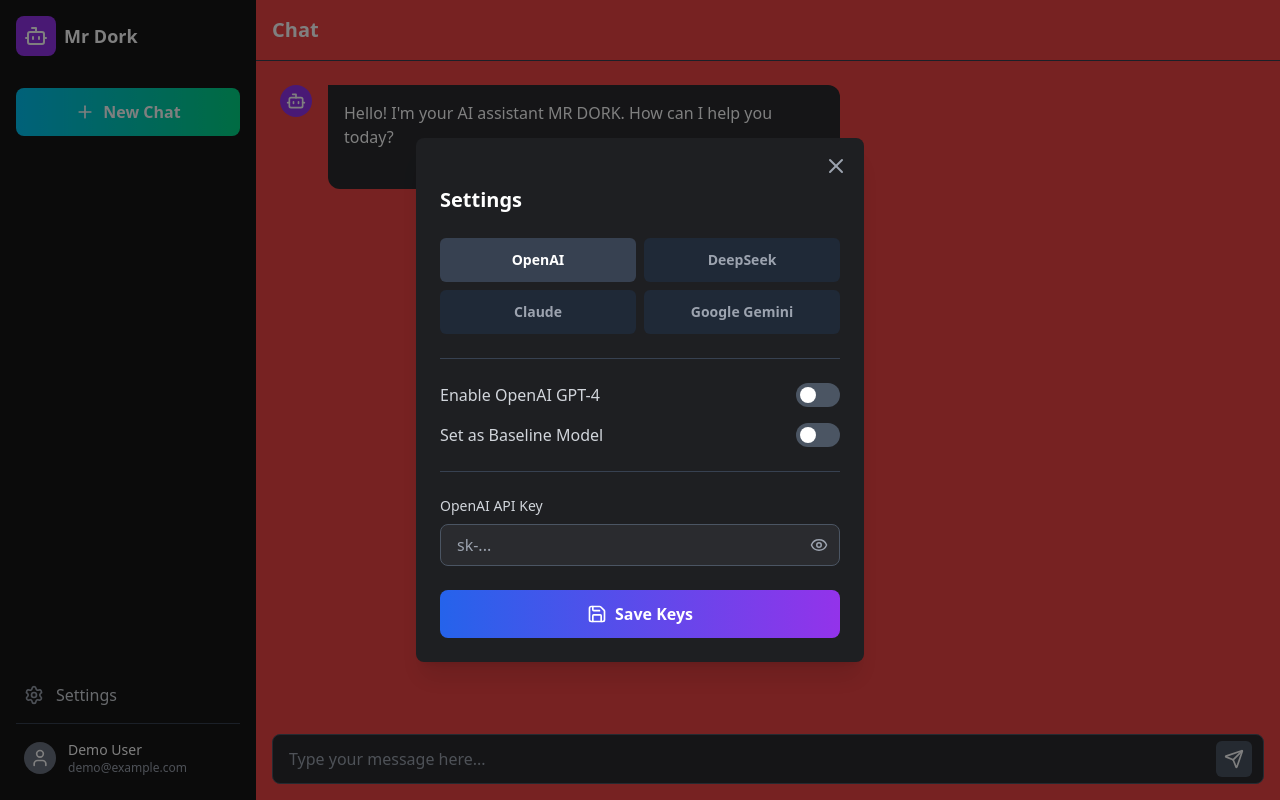
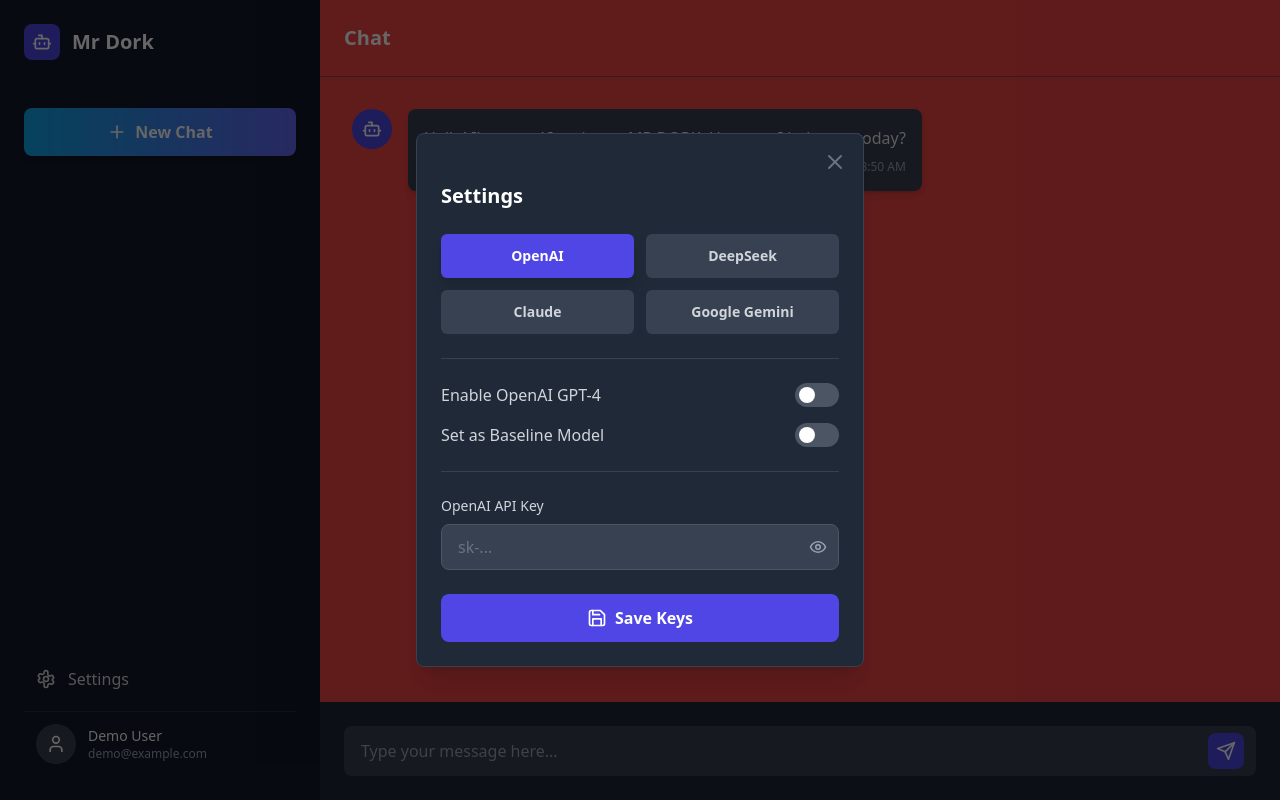
Before and after one commit to axs03/modelaio, a React (Vite) app in the folder frontend/: page / in a window 1280 px wide. Both pictures are taken after a click on the button "Settings". Built offline with nearby package versions, Linux system fonts and the light colour scheme.

Commit message:
refactor: Improve UI and structure components

```diff
--- a/frontend/src/components/ChatMessage.jsx
+++ b/frontend/src/components/ChatMessage.jsx
@@ -5,18 +5,17 @@
 ================================================================================
 */
 import React from 'react';
-import { User, Bot } from 'lucide-react';
+import { UserIcon, BotIcon } from './Icons';
 
 const ChatMessage = ({ message }) => {
   const isAI = message.sender === 'ai';
-
   return (
     <div className={`flex items-start gap-4 ${isAI ? '' : 'flex-row-reverse'}`}>
-      <div className={`flex-shrink-0 h-8 w-8 rounded-full flex items-center justify-center ${isAI ? 'bg-purple-600' : 'bg-gray-500'}`}>
-        {isAI ? <Bot className="h-5 w-5 text-white" /> : <User className="h-5 w-5 text-white" />}
+      <div className={`flex-shrink-0 h-10 w-10 rounded-full flex items-center justify-center ${isAI ? 'bg-indigo-600' : 'bg-gray-600'}`}>
+        {isAI ? <BotIcon /> : <UserIcon />}
       </div>
-      <div className={`max-w-lg p-4 rounded-xl ${isAI ? 'bg-[#2a2b2f] rounded-tl-none' : 'bg-blue-600 rounded-br-none'}`}>
-        <p className="text-white">{message.text}</p>
+      <div className={`max-w-xl p-4 rounded-lg shadow-md ${isAI ? 'bg-gray-700 text-gray-200' : 'bg-indigo-600 text-white'}`}>
+        <p className="leading-relaxed">{message.text}</p>
         <p className="text-xs text-gray-400 mt-2 text-right">{message.timestamp}</p>
       </div>
     </div>
--- a/frontend/src/components/ChatWindow.jsx
+++ b/frontend/src/components/ChatWindow.jsx
@@ -5,8 +5,8 @@
 ================================================================================
 */
 import React, { useState, useRef, useEffect } from 'react';
-import { Send } from 'lucide-react';
 import ChatMessage from './ChatMessage';
+import { SendIcon } from './Icons';
 
 const ChatWindow = () => {
     const [messages, setMessages] = useState([
@@ -30,61 +30,34 @@
 
     const handleSend = () => {
         if (input.trim() === '') return;
-
-        const timestamp = new Date().toLocaleTimeString('en-US', {
-            hour: 'numeric',
-            minute: 'numeric',
-            second: 'numeric',
-            hour12: true,
-        });
-
-        const userMessage = {
-            id: Date.now(),
-            text: input,
-            sender: 'user',
-            timestamp,
-        };
-
+        const timestamp = new Date().toLocaleTimeString('en-US', { hour: 'numeric', minute: 'numeric', second: 'numeric', hour12: true });
+        const userMessage = { id: Date.now(), text: input, sender: 'user', timestamp };
         setMessages((prevMessages) => [...prevMessages, userMessage]);
         setInput('');
 
         // --- Backend Integration Point ---
         setTimeout(() => {
-            const aiResponse = {
-                id: Date.now() + 1,
-                text: `This is a simulated response to: "${userMessage.text}"`,
-                sender: 'ai',
-                timestamp: new Date().toLocaleTimeString('en-US', {
-                    hour: 'numeric',
-                    minute: 'numeric',
-                    second: 'numeric',
-                    hour12: true,
-                }),
-            };
+            const aiResponse = { id: Date.now() + 1, text: `This is a simulated response to: "${userMessage.text}"`, sender: 'ai', timestamp: new Date().toLocaleTimeString('en-US', { hour: 'numeric', minute: 'numeric', second: 'numeric', hour12: true }) };
             setMessages((prevMessages) => [...prevMessages, aiResponse]);
         }, 1500);
     };
 
     const handleKeyPress = (e) => {
-        if (e.key === 'Enter') {
-            handleSend();
-        }
+        if (e.key === 'Enter') handleSend();
     };
 
     return (
         <div className="flex flex-col flex-1">
-            <header className="p-4 border-b border-gray-700">
-                <h1 className="text-xl font-semibold">Chat</h1>
+            <header className="p-6 border-b border-gray-700/50">
+                <h1 className="text-xl font-semibold text-white">Chat</h1>
             </header>
-
-            <main className="flex-1 overflow-y-auto p-6 space-y-6">
+            <main className="flex-1 overflow-y-auto p-8 space-y-8">
                 {messages.map((msg) => (
                     <ChatMessage key={msg.id} message={msg} />
                 ))}
                 <div ref={chatEndRef} />
             </main>
-
-            <footer className="p-4">
+            <footer className="p-6 bg-gray-800">
                 <div className="relative">
                     <input
                         type="text"
@@ -92,13 +65,13 @@
                         onChange={(e) => setInput(e.target.value)}
                         onKeyPress={handleKeyPress}
                         placeholder="Type your message here..."
-                        className="w-full bg-[#2a2b2f] border border-gray-600 rounded-lg py-3 pl-4 pr-12 text-white placeholder-gray-400 focus:outline-none focus:ring-2 focus:ring-[#00C4F4]"
+                        className="w-full bg-gray-700 border border-transparent rounded-lg py-3 pl-4 pr-14 text-white placeholder-gray-400 focus:outline-none focus:ring-2 focus:ring-indigo-500"
                     />
                     <button
                         onClick={handleSend}
-                        className="absolute right-3 top-1/2 -translate-y-1/2 p-2 bg-gray-600 hover:bg-gray-500 rounded-md transition-colors"
+                        className="absolute right-3 top-1/2 -translate-y-1/2 p-2 bg-indigo-600 hover:bg-indigo-700 rounded-lg transition-colors"
                     >
-                        <Send className="h-5 w-5 text-white" />
+                        <SendIcon />
                     </button>
                 </div>
             </footer>
--- /dev/null
+++ b/frontend/src/components/Icons.jsx
@@ -0,0 +1,16 @@
+/*
+================================================================================
+| FILE: src/components/Icons.jsx
+| DESCRIPTION: Contains all SVG icon components for the application.
+================================================================================
+*/
+import React from 'react';
+
+export const PlusIcon = () => <svg xmlns="[http://www.w3.org/2000/svg](http://www.w3.org/2000/svg)" width="20" height="20" viewBox="0 0 24 24" fill="none" stroke="currentColor" strokeWidth="2" strokeLinecap="round" strokeLinejoin="round"><path d="M5 12h14" /><path d="M12 5v14" /></svg>;
+export const SettingsIcon = () => <svg xmlns="[http://www.w3.org/2000/svg](http://www.w3.org/2000/svg)" width="20" height="20" viewBox="0 0 24 24" fill="none" stroke="currentColor" strokeWidth="2" strokeLinecap="round" strokeLinejoin="round"><path d="M12.22 2h-.44a2 2 0 0 0-2 2v.18a2 2 0 0 1-1 1.73l-.43.25a2 2 0 0 1-2 0l-.15-.08a2 2 0 0 0-2.73.73l-.22.38a2 2 0 0 0 .73 2.73l.15.1a2 2 0 0 1 0 2l-.15.08a2 2 0 0 0-.73 2.73l.22.38a2 2 0 0 0 2.73.73l.15-.08a2 2 0 0 1 2 0l.43.25a2 2 0 0 1 1 1.73V20a2 2 0 0 0 2 2h.44a2 2 0 0 0 2-2v-.18a2 2 0 0 1 1-1.73l.43-.25a2 2 0 0 1 2 0l.15.08a2 2 0 0 0 2.73-.73l.22-.38a2 2 0 0 0-.73-2.73l-.15-.08a2 2 0 0 1 0-2l.15-.08a2 2 0 0 0 .73-2.73l-.22-.38a2 2 0 0 0-2.73-.73l-.15.08a2 2 0 0 1-2 0l-.43-.25a2 2 0 0 1-1-1.73V4a2 2 0 0 0-2-2z" /><circle cx="12" cy="12" r="3" /></svg>;
+export const SendIcon = () => <svg xmlns="[http://www.w3.org/2000/svg](http://www.w3.org/2000/svg)" width="20" height="20" viewBox="0 0 24 24" fill="none" stroke="currentColor" strokeWidth="2" strokeLinecap="round" strokeLinejoin="round"><path d="m22 2-7 20-4-9-9-4Z" /><path d="M22 2 11 13" /></svg>;
+export const UserIcon = () => <svg xmlns="[http://www.w3.org/2000/svg](http://www.w3.org/2000/svg)" width="20" height="20" viewBox="0 0 24 24" fill="none" stroke="currentColor" strokeWidth="2" strokeLinecap="round" strokeLinejoin="round"><path d="M19 21v-2a4 4 0 0 0-4-4H9a4 4 0 0 0-4 4v2" /><circle cx="12" cy="7" r="4" /></svg>;
+export const BotIcon = () => <svg xmlns="[http://www.w3.org/2000/svg](http://www.w3.org/2000/svg)" width="20" height="20" viewBox="0 0 24 24" fill="none" stroke="currentColor" strokeWidth="2" strokeLinecap="round" strokeLinejoin="round"><path d="M12 8V4H8" /><rect width="16" height="12" x="4" y="8" rx="2" /><path d="M2 14h2" /><path d="M20 14h2" /><path d="M15 13v2" /><path d="M9 13v2" /></svg>;
+export const XIcon = () => <svg xmlns="[http://www.w3.org/2000/svg](http://www.w3.org/2000/svg)" width="24" height="24" viewBox="0 0 24 24" fill="none" stroke="currentColor" strokeWidth="2" strokeLinecap="round" strokeLinejoin="round"><path d="M18 6 6 18" /><path d="m6 6 12 12" /></svg>;
+export const EyeIcon = () => <svg xmlns="[http://www.w3.org/2000/svg](http://www.w3.org/2000/svg)" width="18" height="18" viewBox="0 0 24 24" fill="none" stroke="currentColor" strokeWidth="2" strokeLinecap="round" strokeLinejoin="round"><path d="M2 12s3-7 10-7 10 7 10 7-3 7-10 7-10-7-10-7Z" /><circle cx="12" cy="12" r="3" /></svg>;
+export const SaveIcon = () => <svg xmlns="[http://www.w3.org/2000/svg](http://www.w3.org/2000/svg)" width="20" height="20" viewBox="0 0 24 24" fill="none" stroke="currentColor" strokeWidth="2" strokeLinecap="round" strokeLinejoin="round"><path d="M19 21H5a2 2 0 0 1-2-2V5a2 2 0 0 1 2-2h11l5 5v11a2 2 0 0 1-2 2z" /><polyline points="17 21 17 13 7 13 7 21" /><polyline points="7 3 7 8 15 8" /></svg>;
--- a/frontend/src/components/SettingsModal.jsx
+++ b/frontend/src/components/SettingsModal.jsx
@@ -5,8 +5,8 @@
 ================================================================================
 */
 import React, { useState } from 'react';
-import { X, Eye, Save } from 'lucide-react';
 import ToggleSwitch from './ToggleSwitch';
+import { XIcon, EyeIcon, SaveIcon } from './Icons';
 
 const SettingsModal = ({ isOpen, onClose }) => {
     if (!isOpen) return null;
@@ -20,36 +20,32 @@
 
     return (
         <div
-            className="fixed inset-0 bg-black bg-opacity-50 z-40 flex items-center justify-center"
+            className="fixed inset-0 bg-black bg-opacity-60 z-40 flex items-center justify-center p-4"
             onClick={onClose}
         >
             <div
-                className="bg-[#1E1F22] text-white rounded-lg shadow-xl w-full max-w-md p-6 space-y-6 relative"
+                className="bg-gray-800 border border-gray-700 text-white rounded-lg shadow-xl w-full max-w-md p-6 space-y-6 relative"
                 onClick={(e) => e.stopPropagation()}
             >
-                <button onClick={onClose} className="absolute top-4 right-4 text-gray-400 hover:text-white">
-                    <X size={24} />
+                <button onClick={onClose} className="absolute top-4 right-4 text-gray-500 hover:text-white transition-colors">
+                    <XIcon />
                 </button>
-
-                <h2 className="text-xl font-semibold">Settings</h2>
-
-                <div className="grid grid-cols-2 gap-2">
+                <h2 className="text-xl font-semibold text-white">Settings</h2>
+                <div className="grid grid-cols-2 gap-3">
                     {models.map(model => (
                         <button
                             key={model}
                             onClick={() => setSelectedModel(model)}
-                            className={`p-3 rounded-md text-sm font-semibold transition-colors ${selectedModel === model
-                                    ? 'bg-gray-700 text-white'
-                                    : 'bg-gray-800 hover:bg-gray-700 text-gray-400'
+                            className={`p-3 rounded-md text-sm font-semibold transition-all duration-200 ${selectedModel === model
+                                    ? 'bg-indigo-600 text-white shadow-lg'
+                                    : 'bg-gray-700 hover:bg-gray-600 text-gray-300'
                                 }`}
                         >
                             {model}
                         </button>
                     ))}
                 </div>
-
                 <hr className="border-gray-700" />
-
                 <div className="space-y-4">
                     <ToggleSwitch
                         label="Enable OpenAI GPT-4"
@@ -62,9 +58,7 @@
                         onToggle={() => setSetAsBaseline(!setAsBaseline)}
                     />
                 </div>
-
                 <hr className="border-gray-700" />
-
                 <div>
                     <label className="block text-sm font-medium text-gray-300 mb-2">
                         OpenAI API Key
@@ -75,16 +69,15 @@
                             value={apiKey}
                             onChange={(e) => setApiKey(e.target.value)}
                             placeholder="sk-..."
-                            className="w-full bg-[#2a2b2f] border border-gray-600 rounded-lg py-2 pl-4 pr-10 text-white placeholder-gray-400 focus:outline-none focus:ring-2 focus:ring-[#00C4F4]"
+                            className="w-full bg-gray-700 border border-gray-600 rounded-lg py-2.5 pl-4 pr-10 text-white placeholder-gray-500 focus:outline-none focus:ring-2 focus:ring-indigo-500"
                         />
                         <button className="absolute right-3 top-1/2 -translate-y-1/2 text-gray-400 hover:text-white">
-                            <Eye size={18} />
+                            <EyeIcon />
                         </button>
                     </div>
                 </div>
-
-                <button className="w-full flex items-center justify-center space-x-2 p-3 rounded-lg text-white font-semibold bg-gradient-to-r from-blue-600 to-purple-600 hover:opacity-90 transition-opacity">
-                    <Save size={20} />
+                <button className="w-full flex items-center justify-center space-x-2 p-3 rounded-lg text-white font-semibold bg-indigo-600 hover:bg-indigo-700 transition-colors duration-200">
+                    <SaveIcon />
                     <span>Save Keys</span>
                 </button>
             </div>
--- a/frontend/src/components/Sidebar.jsx
+++ b/frontend/src/components/Sidebar.jsx
@@ -5,37 +5,30 @@
 ================================================================================
 */
 import React from 'react';
-import { Plus, Settings, User, Bot } from 'lucide-react';
+import { PlusIcon, SettingsIcon, UserIcon, BotIcon } from './Icons';
 
 const Sidebar = ({ onSettingsClick }) => {
     return (
-        <div className="w-64 bg-[#171717] p-4 flex flex-col flex-shrink-0">
-            {/* Logo */}
-            <div className="flex items-center space-x-2 mb-8">
-                <div className="p-2 bg-purple-600 rounded-lg">
-                    <Bot className="h-6 w-6 text-white" />
+        <div className="w-80 bg-gray-900 p-6 flex flex-col flex-shrink-0">
+            <div className="flex items-center space-x-3 mb-12">
+                <div className="p-2 bg-indigo-600 rounded-lg">
+                    <BotIcon />
                 </div>
-                <span className="font-bold text-lg">Mr Dork</span>
+                <span className="font-bold text-xl text-white">Mr Dork</span>
             </div>
-
-            {/* New Chat Button */}
-            <button className="flex items-center justify-center space-x-2 w-full p-3 rounded-lg text-white font-semibold bg-gradient-to-r from-[#00C4F4] to-[#00D886] hover:opacity-90 transition-opacity">
-                <Plus className="h-5 w-5" />
+            <button className="flex items-center justify-center space-x-2 w-full p-3 rounded-lg text-white font-semibold bg-gradient-to-r from-sky-500 to-indigo-500 hover:opacity-90 transition-opacity shadow-md">
+                <PlusIcon />
                 <span>New Chat</span>
             </button>
-
-            {/* Spacer */}
             <div className="flex-grow"></div>
-
-            {/* Bottom Section */}
             <div className="space-y-2">
-                <button onClick={onSettingsClick} className="flex items-center w-full space-x-3 p-2 rounded-lg hover:bg-gray-700 transition-colors">
-                    <Settings className="h-5 w-5 text-gray-400" />
-                    <span className="text-gray-300">Settings</span>
+                <button onClick={onSettingsClick} className="flex items-center w-full space-x-3 p-3 rounded-lg hover:bg-gray-800 transition-colors text-gray-300">
+                    <SettingsIcon />
+                    <span>Settings</span>
                 </button>
-                <div className="flex items-center w-full space-x-3 p-2 border-t border-gray-700 pt-4">
-                    <div className="h-8 w-8 rounded-full bg-gray-500 flex items-center justify-center">
-                        <User className="h-5 w-5 text-white" />
+                <div className="flex items-center w-full space-x-3 p-3 border-t border-gray-700/50 mt-2">
+                    <div className="h-10 w-10 rounded-full bg-gray-700 flex items-center justify-center">
+                        <UserIcon />
                     </div>
                     <div className="flex flex-col">
                         <span className="text-sm font-medium text-white">Demo User</span>
--- a/frontend/src/components/ToggleSwitch.jsx
+++ b/frontend/src/components/ToggleSwitch.jsx
@@ -11,7 +11,7 @@
         <span className="text-gray-300">{label}</span>
         <button
             onClick={onToggle}
-            className={`relative inline-flex items-center h-6 rounded-full w-11 transition-colors duration-300 focus:outline-none ${isEnabled ? 'bg-blue-600' : 'bg-gray-600'
+            className={`relative inline-flex items-center h-6 rounded-full w-11 transition-colors duration-300 focus:outline-none ${isEnabled ? 'bg-indigo-600' : 'bg-gray-600'
                 }`}
         >
             <span
```
